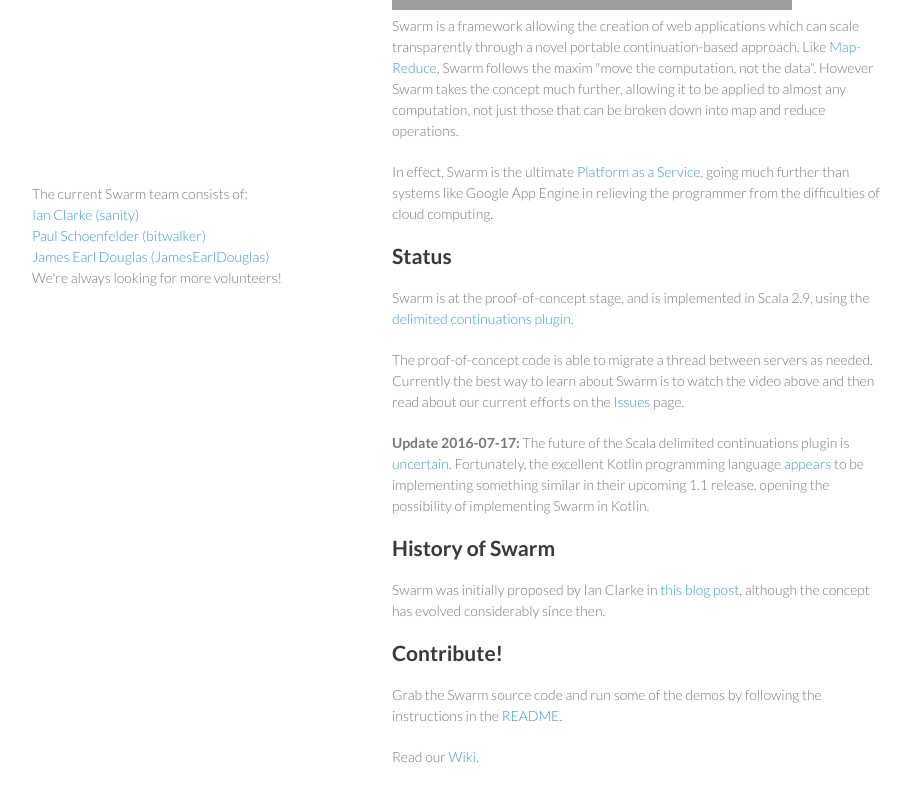
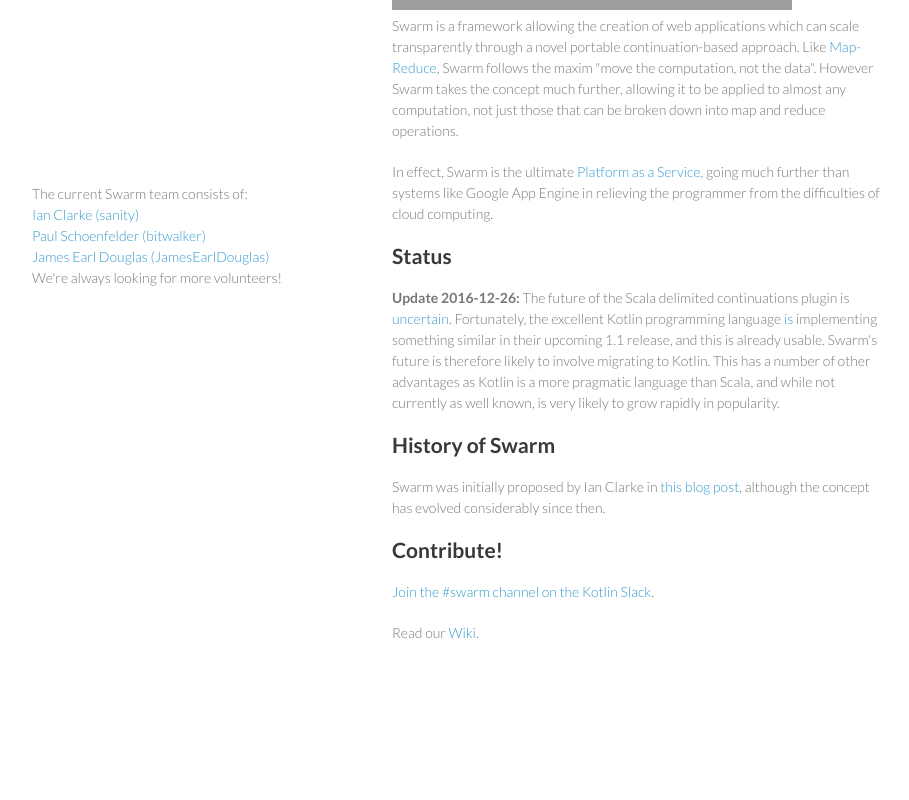
Before and after one commit to sanity/Swarm, a plain HTML site: page index.html in a window 1280 px wide. Shown: the part 442-1242 px from the top of the page, without its empty margins (178-1087 px from the left). After the commit the page ends 1155 px from the top, so only its background shows below. Drawn offline with Linux system fonts and the light colour scheme; grey boxes are pictures that could not be loaded.

Commit message:
Update index.html

```diff
--- a/index.html
+++ b/index.html
@@ -36,14 +36,8 @@
         </p>
 
         <h2>Status</h2>
-        <p>
-          Swarm is at the proof-of-concept stage, and is implemented in Scala 2.9, using the <a href="http://blog.richdougherty.com/2009/02/delimited-continuations-in-scala_24.html" rel="nofollow">delimited continuations plugin</a>.
-        </p>
-        <p>
-          The proof-of-concept code is able to migrate a thread between servers as needed.  Currently the best way to learn about Swarm is to watch the video above and then read about our current efforts on the <a href="https://github.com/sanity/Swarm/issues">Issues</a> page.
-        </p>
-        <p>
-          <b>Update 2016-07-17:</b> The future of the Scala delimited continuations plugin is <a href="https://app.assembla.com/spaces/scala-ide/tickets/1002012-don--39-t-include-scala-continuations-plugin-with-the-next-4-0-0-release/details">uncertain</a>.  Fortunately, the excellent Kotlin programming language <a href="https://github.com/Kotlin/kotlin-coroutines">appears</a> to be implementing something similar in their upcoming 1.1 release, opening the possibility of implementing Swarm in Kotlin.
+                <p>
+          <b>Update 2016-12-26:</b> The future of the Scala delimited continuations plugin is <a href="https://app.assembla.com/spaces/scala-ide/tickets/1002012-don--39-t-include-scala-continuations-plugin-with-the-next-4-0-0-release/details">uncertain</a>.  Fortunately, the excellent Kotlin programming language <a href="https://github.com/Kotlin/kotlin-coroutines">is</a> implementing something similar in their upcoming 1.1 release, and this is already usable.  Swarm's future is therefore likely to involve migrating to Kotlin.  This has a number of other advantages as Kotlin is a more pragmatic language than Scala, and while not currently as well known, is very likely to grow rapidly in popularity.
         </p>
         <h2>History of Swarm</h2>
         <p>
@@ -52,7 +46,7 @@
 
         <h2>Contribute!</h2>
         <p>
-          Grab the Swarm source code and run some of the demos by following the instructions in the <a href="https://github.com/sanity/Swarm/blob/master/README.md">README</a>.
+          <a href="https://kotlinlang.slack.com/messages/swarm/">Join the #swarm channel on the Kotlin Slack</a>.
         </p>
 
         <p>Read our <a href="https://github.com/sanity/Swarm/wiki">Wiki</a>.</p>
```
